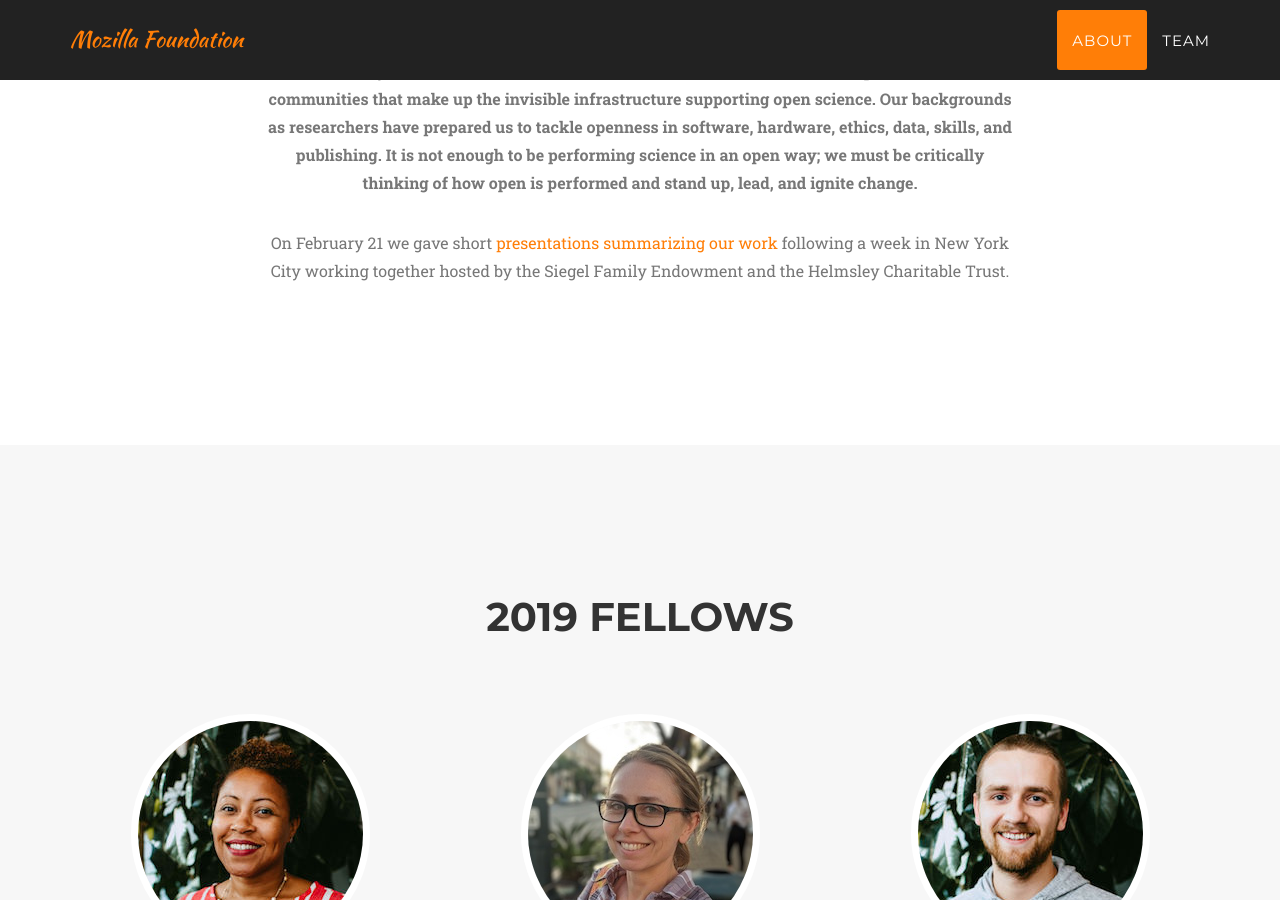
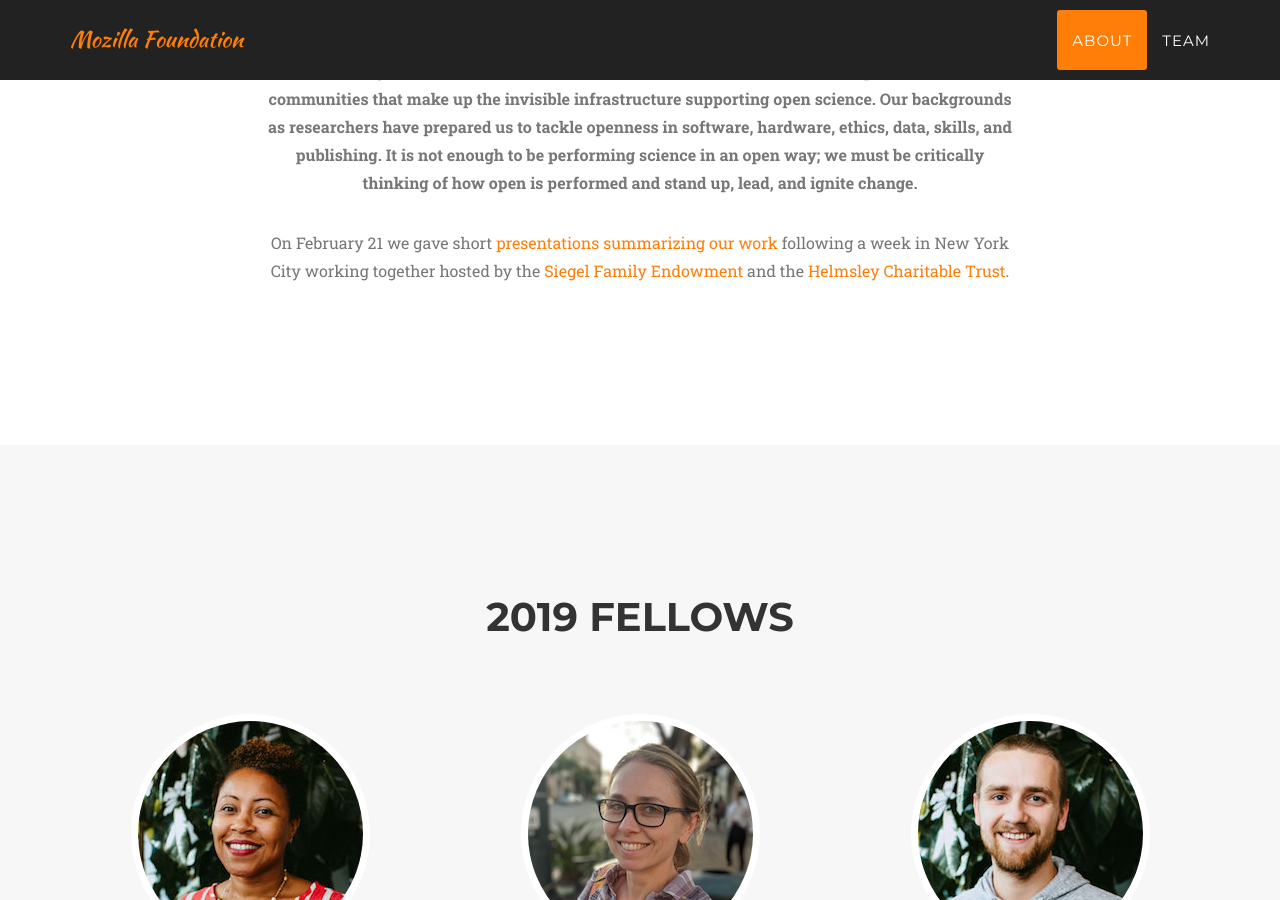
Before and after one commit to iamciera/mozillasci2019, a Jekyll site: the page built from index.html, in a window 1280 px wide and 900 px high, scrolled down 910 px. Built offline with Jekyll 4.4.1, drawn with Linux system fonts in a browser that asks for light colours; some web fonts are replaced.

Commit message:
fix link

```diff
--- a/_includes/services.html
+++ b/_includes/services.html
@@ -20,7 +20,7 @@
                 <div class="col-lg-2 text-center">
                 </div>
                 <div class="col-lg-8 text-center">
-                   <p class="large text-muted">On February 21 we gave short <a href="https://docs.google.com/presentation/d/17d-G0lgLxuJtMF0T6MTIczpyat1aW-RaMQMF5kwpxPw/edit?usp=sharing">presentations summarizing our work</a> following a week in New York City working together hosted by the <a href="https://www.siegelendowment.org/"></a>Siegel Family Endowment</a> and the <a href="https://helmsleytrust.org/"></a>Helmsley Charitable Trust</a>. </p>
+                   <p class="large text-muted">On February 21 we gave short <a href="https://docs.google.com/presentation/d/17d-G0lgLxuJtMF0T6MTIczpyat1aW-RaMQMF5kwpxPw/edit?usp=sharing">presentations summarizing our work</a> following a week in New York City working together hosted by the <a href="https://www.siegelendowment.org/">Siegel Family Endowment</a> and the <a href="https://helmsleytrust.org/">Helmsley Charitable Trust</a>. </p>
                 </div>
                 <div class="col-lg-2 text-center">
                 </div>
```
